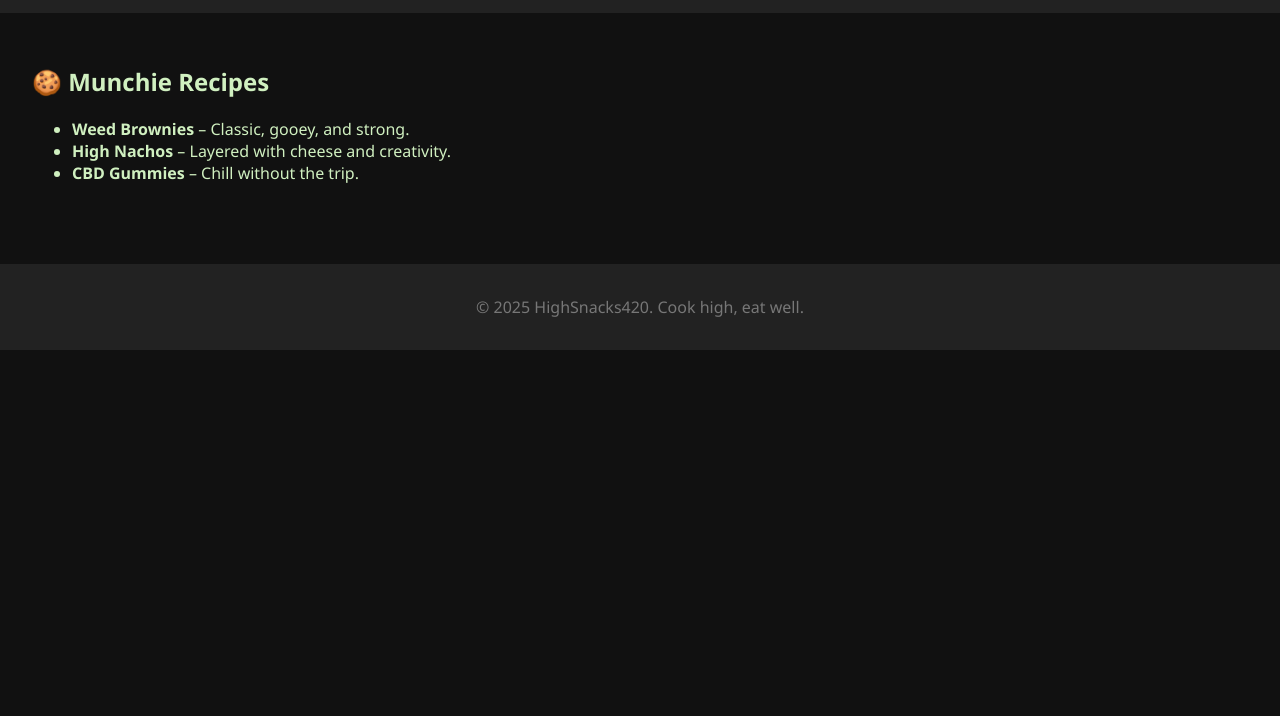
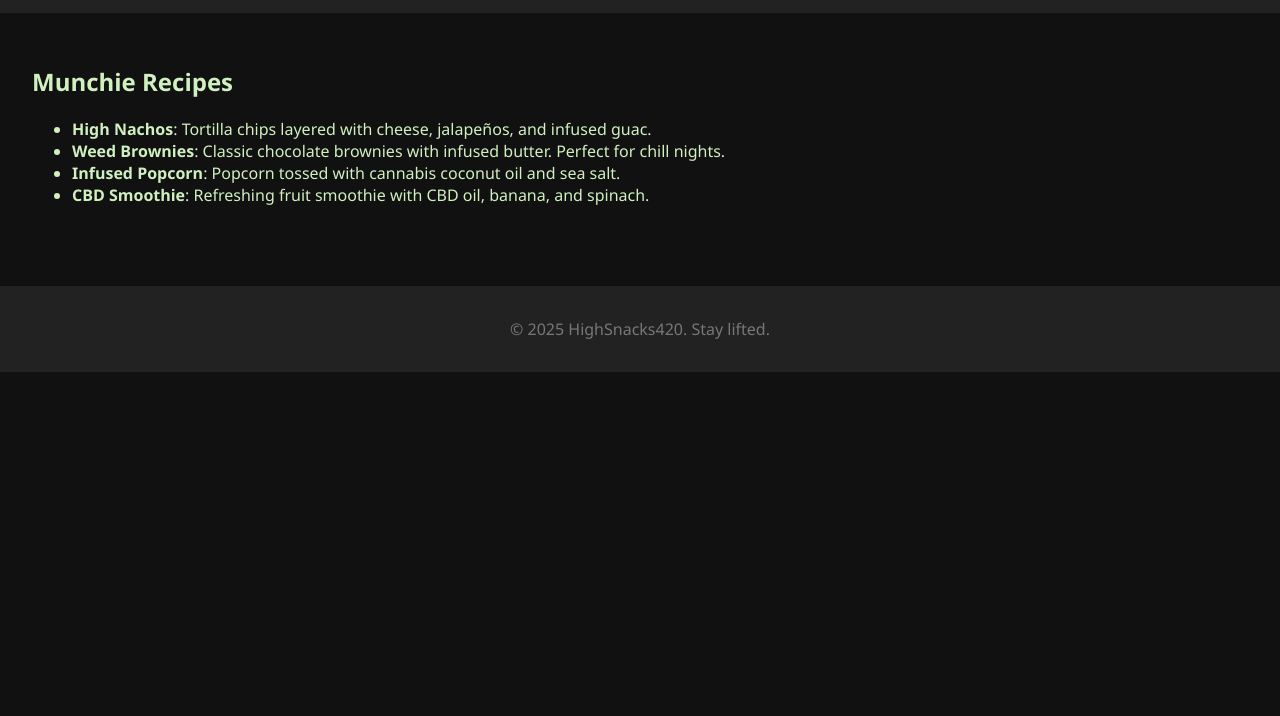
Before and after one commit to Ghostsbc16/Ghostsbc16.git.io, a plain HTML site: page recipes.html in a window 1280 px wide. Shown: the part 84-800 px from the top of the page. Drawn offline with Linux system fonts and the light colour scheme.

Commit message:
Update recipes.html

```diff
--- a/recipes.html
+++ b/recipes.html
@@ -1,11 +1,10 @@
-
 <!DOCTYPE html>
 <html lang="en">
 <head>
-    <meta charset="UTF-8">
-    <meta name="viewport" content="width=device-width, initial-scale=1.0">
-    <title>Recipes | HighSnacks420</title>
-    <link rel="stylesheet" href="style.css">
+  <meta charset="UTF-8" />
+  <meta name="viewport" content="width=device-width, initial-scale=1" />
+  <title>HighSnacks420 - Recipes</title>
+  <link rel="stylesheet" href="style.css" />
 </head>
 <body>
   <header>
@@ -14,18 +13,20 @@
       <a href="index.html">Home</a>
       <a href="recipes.html">Recipes</a>
       <a href="blog.html">Blog</a>
+      <a href="products.html">Products</a>
     </nav>
   </header>
   <main>
-        <h2>🍪 Munchie Recipes</h2>
+    <h2>Munchie Recipes</h2>
     <ul>
-            <li><strong>Weed Brownies</strong> – Classic, gooey, and strong.</li>
-            <li><strong>High Nachos</strong> – Layered with cheese and creativity.</li>
-            <li><strong>CBD Gummies</strong> – Chill without the trip.</li>
+      <li><strong>High Nachos</strong>: Tortilla chips layered with cheese, jalapeños, and infused guac.</li>
+      <li><strong>Weed Brownies</strong>: Classic chocolate brownies with infused butter. Perfect for chill nights.</li>
+      <li><strong>Infused Popcorn</strong>: Popcorn tossed with cannabis coconut oil and sea salt.</li>
+      <li><strong>CBD Smoothie</strong>: Refreshing fruit smoothie with CBD oil, banana, and spinach.</li>
     </ul>
   </main>
   <footer>
-        <p>© 2025 HighSnacks420. Cook high, eat well.</p>
+    <p>© 2025 HighSnacks420. Stay lifted.</p>
   </footer>
 </body>
 </html>
```
Lines whose indentation alone changed are shown as unchanged.
